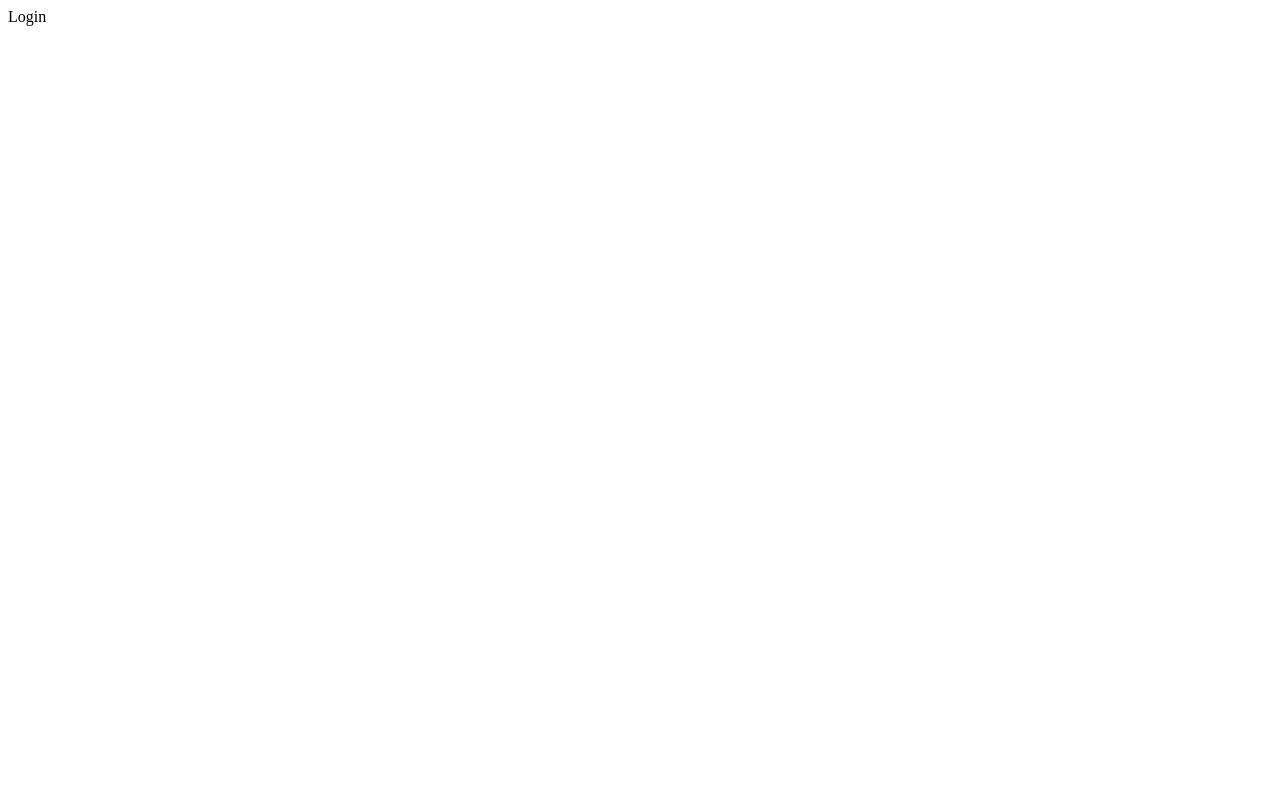
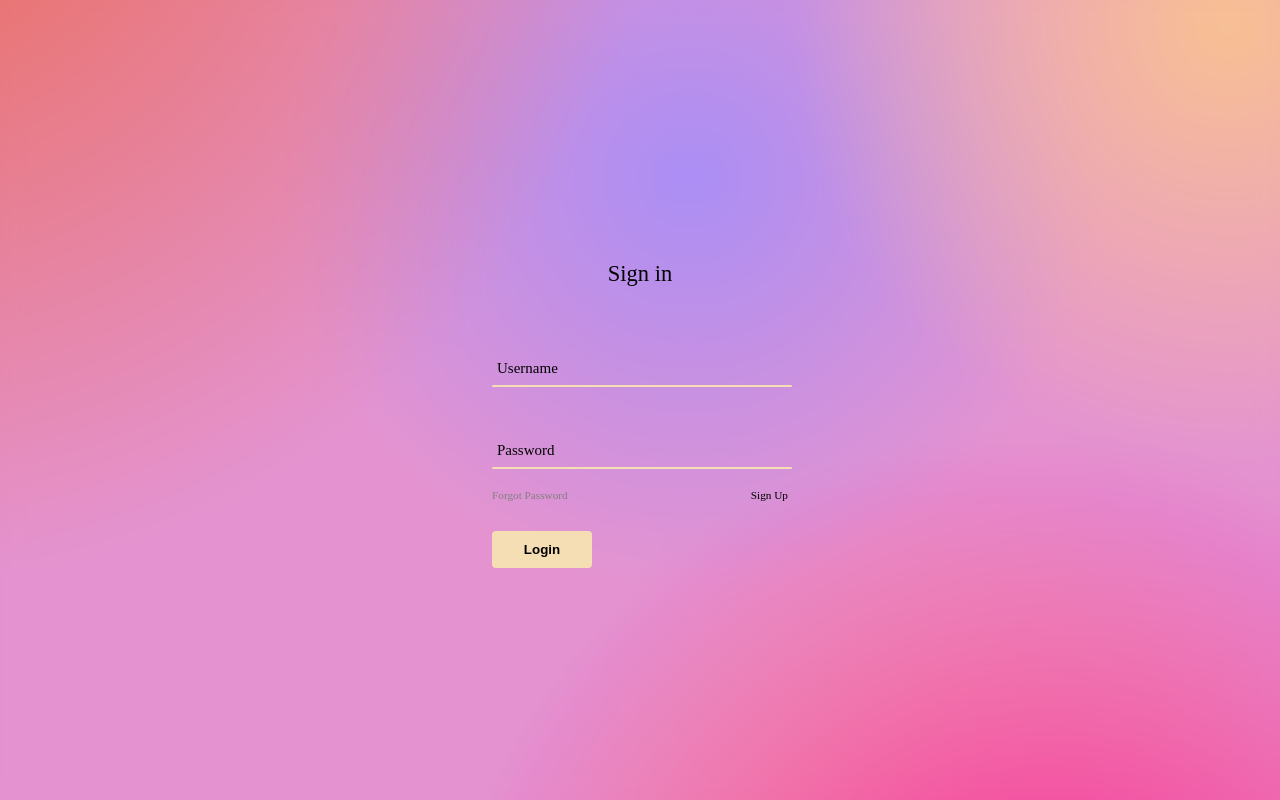
Before and after one commit to zjh6252007/Property-Manager, a React (Create React App) app: page /login in a window 1280 px wide. Built offline with nearby package versions, Linux system fonts and the light colour scheme.

Commit message:
update login page

```diff
--- a/package.json
+++ b/package.json
@@ -11,6 +11,7 @@
     "react-dom": "^18.2.0",
     "react-router-dom": "^6.22.1",
     "react-scripts": "5.0.1",
+    "tailwindcss": "^3.4.1",
     "web-vitals": "^2.1.4"
   },
   "scripts": {
--- a/public/index.html
+++ b/public/index.html
@@ -5,39 +5,11 @@
     <link rel="icon" href="%PUBLIC_URL%/favicon.ico" />
     <meta name="viewport" content="width=device-width, initial-scale=1" />
     <meta name="theme-color" content="#000000" />
-    <meta
-      name="description"
-      content="Web site created using create-react-app"
-    />
-    <link rel="apple-touch-icon" href="%PUBLIC_URL%/logo192.png" />
-    <!--
-      manifest.json provides metadata used when your web app is installed on a
-      user's mobile device or desktop. See https://developers.google.com/web/fundamentals/web-app-manifest/
-    -->
     <link rel="manifest" href="%PUBLIC_URL%/manifest.json" />
-    <!--
-      Notice the use of %PUBLIC_URL% in the tags above.
-      It will be replaced with the URL of the `public` folder during the build.
-      Only files inside the `public` folder can be referenced from the HTML.
-
-      Unlike "/favicon.ico" or "favicon.ico", "%PUBLIC_URL%/favicon.ico" will
-      work correctly both with client-side routing and a non-root public URL.
-      Learn how to configure a non-root public URL by running `npm run build`.
-    -->
     <title>React App</title>
   </head>
   <body>
     <noscript>You need to enable JavaScript to run this app.</noscript>
     <div id="root"></div>
-    <!--
-      This HTML file is a template.
-      If you open it directly in the browser, you will see an empty page.
-
-      You can add webfonts, meta tags, or analytics to this file.
-      The build step will place the bundled scripts into the <body> tag.
-
-      To begin the development, run `npm start` or `yarn start`.
-      To create a production bundle, use `npm run build` or `yarn build`.
-    -->
   </body>
 </html>
--- a/src/pages/Login/index.js
+++ b/src/pages/Login/index.js
@@ -1,7 +1,42 @@
+import { useState } from 'react'
+import './index.scss'
+
 const Login=()=>{
+    const[username,SetUsername] = useState('')
+    const[password,SetPassword] = useState('')
+
+    const handelSubmit = (e) =>{
+        e.preventDefault()
+        let error = false
+
+        if(!username.trim() || !password.trim){
+            error = true
+        }
+        if(!error){
+            console.log('success',{username,password})
+        }
+    }
     return(
-        <div>
-            Login
+        <div className='box'>
+            <form className='form' onSubmit={handelSubmit}>
+                <h2>Sign in</h2>
+                <div className='inputBox'>
+                    <input type="text" value={username} required="required" onChange={(e)=>SetUsername(e.target.value)}/>
+                    <span>Username</span>
+                    <i></i>
+
+                </div>
+                <div className='inputBox'>
+                    <input type="password" value={password} required="required" onChange={(e)=>SetPassword(e.target.value)}/>
+                    <span>Password </span>
+                    <i></i>
+                </div>
+                <div className="links">
+                    <a href="#">Forgot Password</a>
+                    <a href="#">Sign Up</a>
+                </div>
+                <input type="submit" value="Login"></input>
+            </form>
         </div>
     )
 }
--- /dev/null
+++ b/src/pages/Login/index.scss
@@ -0,0 +1,209 @@
+:root{
+    font-size:15px;
+}
+
+body{
+    display: flex;
+    justify-content: center;
+    align-items: center;
+    margin:0;
+    min-height: 100vh;
+    background-color: #e493d0;
+    background-image: radial-gradient(closest-side,rgba(235,105,78,1),rgba(235,105,78,0)),
+    radial-gradient(closest-side,rgba(248,192,147,1),rgba(248,192,147,0)),
+    radial-gradient(closest-side,rgba(170,142,245,1),rgba(170,142,245,0)),
+    radial-gradient(closest-side,rgba(243,11,164,1),rgba(243,11,164,0)),
+    radial-gradient(closest-side,rgba(254,234,131,1),rgba(254,234,131,0));
+
+    background-size:
+        130vmax 130vmax,
+        80vmax 80vmax,
+        90vmax 90vmax,
+        110vmax 110vmax,
+        90vmax 90vmax;
+
+    background-position:
+    -80vmax -80vmax,
+    60vmax -30vmax,
+    -30vmax -10vmax,
+    50vmax 50vmax,
+    10vmax 10vmax;
+
+    background-repeat: no-repeat;
+    animation: 10s movement linear infinite;
+}
+
+body::after{
+    content:'';
+    display: block;
+    position: fixed;
+    width:100%;
+    height: 100%;
+    top:0;
+    left:0;
+    backdrop-filter:blur(10px);
+    -webkit-backdrop-filter: blur(10px);
+}
+
+.box{
+    position: relative;
+    width:380px;
+    height:420px;
+    border-radius: 12px;
+}
+
+.form{
+    position: absolute;
+    inset:2px;
+    z-index: 10;
+    border-radius: 8px;
+    display: flex;
+    padding: 50px 40px;
+    flex-direction: column;
+}
+.form h2{
+    color: black;
+    font-weight: 500;
+    text-align: center;
+}
+.inputBox{
+    position: relative;
+    width:300px;
+    margin-top: 35px;
+}
+
+.inputBox input{
+    position: relative;
+    width: 100%;
+    padding: 20px 10px 10px;
+    background: transparent;
+    border: none;
+    outline: none;
+    font-size: 1em;
+    letter-spacing: 0.05em;
+    z-index: 11;
+    color: black;
+}
+.inputBox span{
+    position:absolute;
+    left:5px;
+    font-size: 1em;
+    bottom: 10px;
+    pointer-events: none;
+    transition:0.8s;
+}
+.inputBox input:valid ~span,
+.inputBox input:focus ~span
+{
+    color:gray;
+    transform: translateX(-4px) translateY(-40px);
+    font-size: 0.9em;
+}
+.inputBox i{
+    position:absolute;
+    left:0;
+    bottom:0;
+    width:100%;
+    height: 2px;
+    background: wheat;
+    border-radius: 4px;
+    transition: 0.5s;
+    pointer-events: none;
+    z-index: 9;
+}
+.inputBox input:valid ~ i,
+.inputBox input:focus ~ i{
+    height: 44px;
+}
+.links{
+    display: flex;
+    justify-content: space-between;
+}
+.links a{
+    margin:20px 0;
+    font-size: 0.75em;
+    color:gray;
+    text-decoration: none;
+}
+.links a:hover,
+.links a:nth-child(2){
+    color:black
+}
+input[type="submit"]
+{
+    border:none;
+    outline: none;
+    background: wheat;
+    padding:11px 25px;
+    width: 100px;
+    margin-top: 10px;
+    border-radius: 4px;
+    font-weight:600;
+    cursor:pointer;
+}
+input[type="submit"]:active{
+    opacity: 0.8;
+}
+@keyframes movement{
+    0%,100%{
+        background-size:
+        130vmax 130vmax,
+        80vmax 80vmax,
+        90vmax 90vmax,
+        110vmax 110vmax,
+        90vmax 90vmax;
+
+    background-position:
+        -80vmax -80vmax,
+        60vmax -30vmax,
+        30vmax -10vmax,
+        50vmax 50vmax,
+        10vmax 10vmax;
+    }
+    25%{
+        background-size:
+        100vmax 100vmax,
+        90vmax 90vmax,
+        80vmax 80vmax,
+        100vmax 100vmax,
+        70vmax 70vmax;
+
+    background-position:
+        -60vmax -90vmax,
+        50vmax -40vmax,
+        30vmax -10vmax,
+        40vmax 40vmax,
+        20vmax 20vmax;
+    }
+    50%{
+        background-size:
+        120vmax 120vmax,
+        70vmax 70vmax,
+        60vmax 60vmax,
+        90vmax 90vmax,
+        80vmax 80vmax;
+
+    background-position:
+        -70vmax -80vmax,
+        60vmax -30vmax,
+        20vmax -20vmax,
+        30vmax 30vmax,
+        40vmax 40vmax;
+    }
+    75%{
+        background-size:
+        140vmax 140vmax,
+        60vmax 60vmax,
+        80vmax 80vmax,
+        110vmax 110vmax,
+        70vmax 70vmax;
+
+    background-position:
+        -80vmax -70vmax,
+        70vmax -40vmax,
+        30vmax -10vmax,
+        50vmax 50vmax,
+        30vmax 30vmax;
+    }
+
+}
```
Also changed, not shown: src/components/header.js (added, +7 -0 lines), 1 other file (tests, documents, lock files or other folders).
